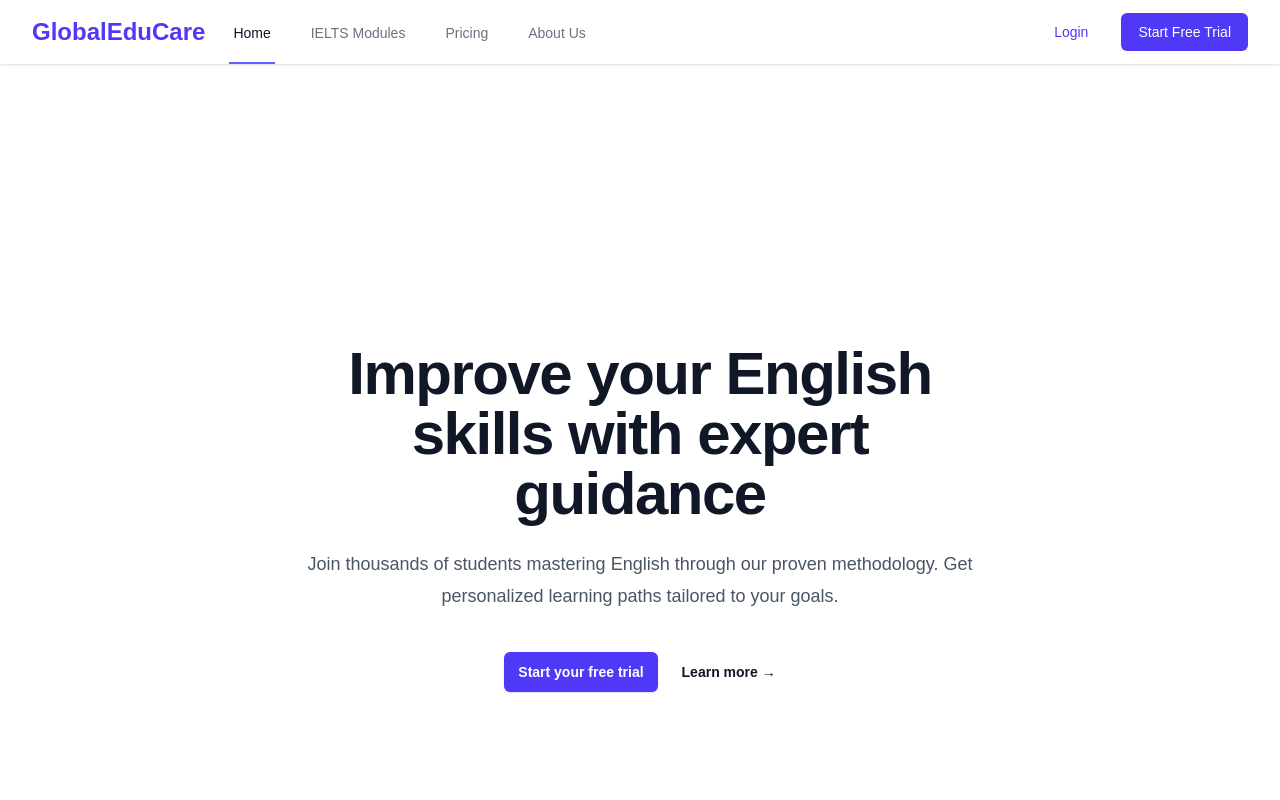
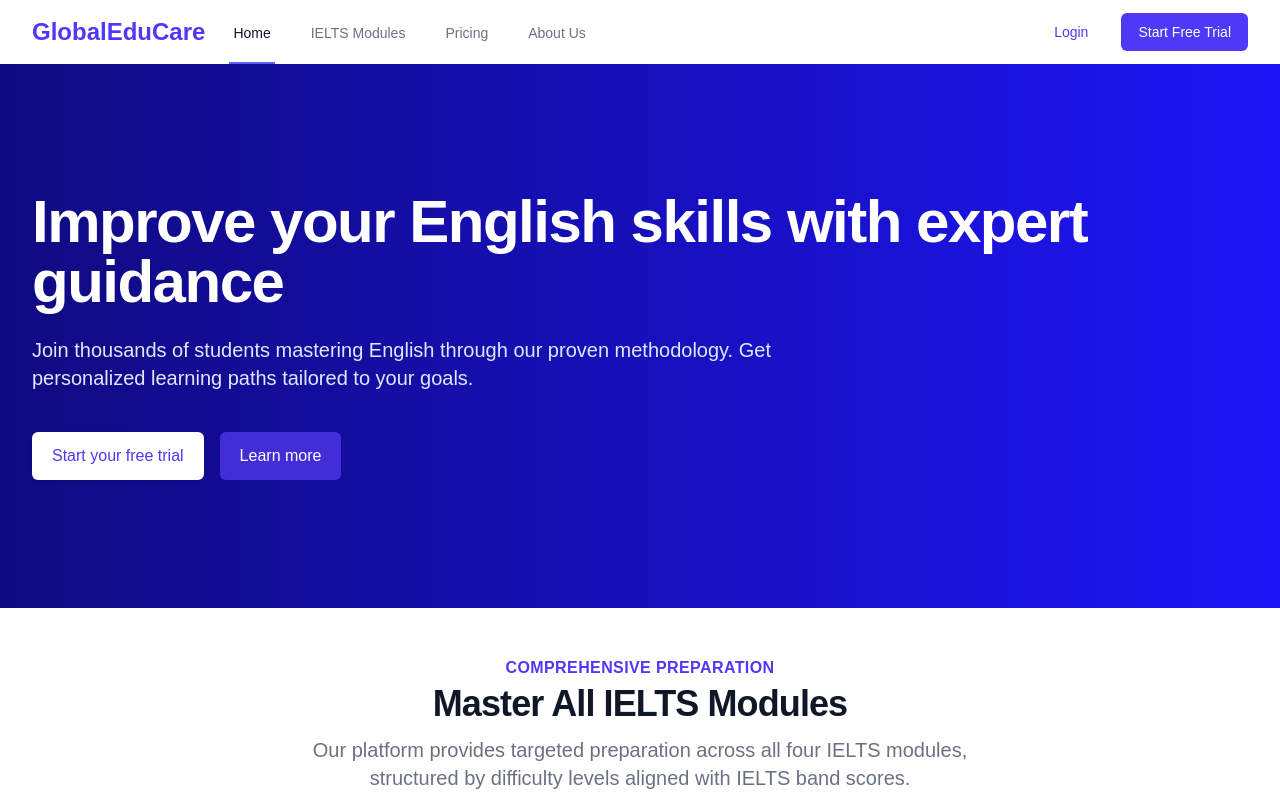
Before and after one commit to haris977/global-educare-website, a Next.js app in the folder website/: page / in a window 1280 px wide. Shown: the top 800 px of the page. Built offline with nearby package versions, Linux system fonts and the light colour scheme.

Commit message:
style: updated the hero section to look better

```diff
--- a/website/app/page.tsx
+++ b/website/app/page.tsx
@@ -8,26 +8,30 @@ export default function Home() {
       <Navbar />
 
       {/* Hero Section */}
-      <div className="relative isolate px-6 pt-14 lg:px-8">
-        <div className="mx-auto max-w-2xl py-32 sm:py-48 lg:py-56">
-          <div className="text-center">
-            <h1 className="text-4xl font-bold tracking-tight text-gray-900 sm:text-6xl">
+      <div className="relative bg-indigo-600">
+        <div className="absolute inset-0">
+          <div className="absolute inset-0 bg-gradient-to-r from-indigo-900 to-indigo-500 mix-blend-multiply" />
+        </div>
+        <div className="relative max-w-7xl mx-auto py-24 px-4 sm:py-32 sm:px-6 lg:px-8">
+          <h1 className="text-4xl font-extrabold tracking-tight text-white sm:text-5xl lg:text-6xl">
             Improve your English skills with expert guidance
           </h1>
-            <p className="mt-6 text-lg leading-8 text-gray-600">
+          <p className="mt-6 max-w-3xl text-xl text-indigo-100">
             Join thousands of students mastering English through our proven methodology. Get personalized learning paths tailored to your goals.
           </p>
-            <div className="mt-10 flex items-center justify-center gap-x-6">
-              <a
+          <div className="mt-10 flex flex-wrap gap-4">
+            <Link
               href="/register"
-                className="rounded-md bg-indigo-600 px-3.5 py-2.5 text-sm font-semibold text-white shadow-sm hover:bg-indigo-500 focus-visible:outline focus-visible:outline-2 focus-visible:outline-offset-2 focus-visible:outline-indigo-600"
+              className="rounded-md bg-white px-5 py-3 text-base font-medium text-indigo-600 shadow hover:bg-indigo-50"
             >
               Start your free trial
-              </a>
-              <a href="/about" className="text-sm font-semibold leading-6 text-gray-900">
-                Learn more <span aria-hidden="true">→</span>
-              </a>
-            </div>
+            </Link>
+            <Link
+              href="/about"
+              className="rounded-md bg-indigo-700 bg-opacity-60 px-5 py-3 text-base font-medium text-white hover:bg-opacity-70"
+            >
+              Learn more
+            </Link>
           </div>
         </div>
       </div>
```
Lines whose indentation alone changed are shown as unchanged.
